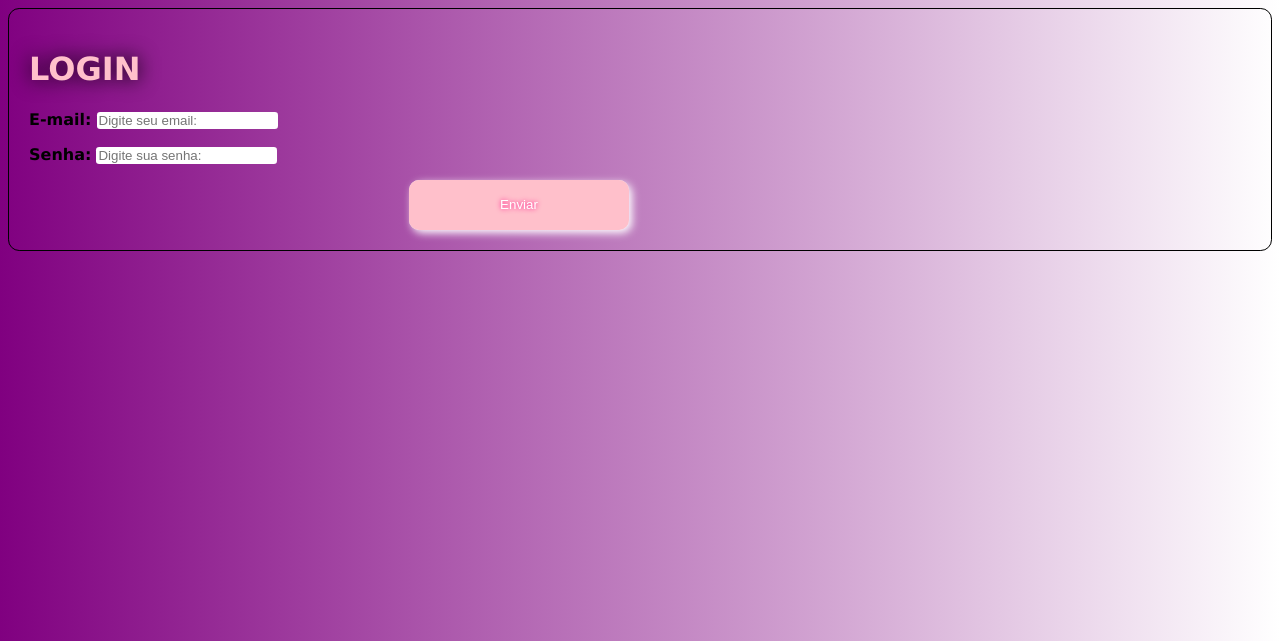
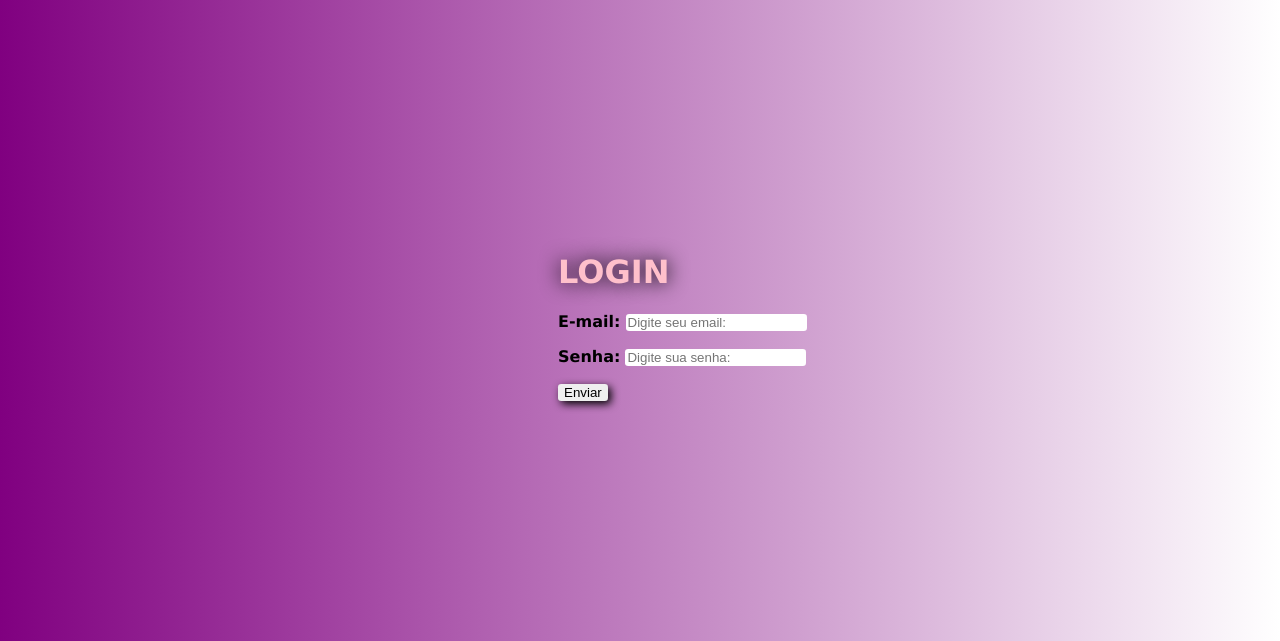
Before and after one commit to CaioTico/aplicacao-de-cadastro-e-login, a PHP site: page /login.php in a window 1280 px wide. Shown: the top 641 px of the page. Run offline with PHP 8.4, Linux system fonts and the light colour scheme.

Commit message:
alterado o código CSS do login por, ter feito no arquivo errado

```diff
--- a/_css/login.css
+++ b/_css/login.css
@@ -1,125 +1,25 @@
 body {
-    background-image: linear-gradient(90deg, purple, rgb(255, 255, 255));
-    background-repeat: no-repeat;
-    background-size: cover;
-    background-attachment: fixed;
-}
-
-.container {
-    width: 98vw;
-    height: 97vh;
-    display: flex;
-    flex-direction: row;
-    justify-content: center;
-    align-items: center;
+    background: linear-gradient(90deg, purple, rgb(255, 255, 255));
 }
 
 form {
+    margin-left: 550px;
+    margin-top: 20%;
     font-family: Verdana, Geneva, Tahoma, sans-serif;
-    border: solid 1px;
-    padding: 20px;
-    border-radius: 0.7rem;
-    padding-right: 10%;
-    align-items: center;
-    justify-content: center;
-
 }
 
-/* button:hover {
+button:hover {
     cursor: pointer;
     transition: .3s;
     transform: scale(1.2) translateY(-5px);
     border-radius: 0.2rem;
     border: none;
-    background-color: pink;
-    color: black;
-    -webkit-box-shadow: 0 3px 10px 0 rgb(0, 0, 0);
-    text-shadow: 0px 0px 5px black;
 }
 
 button {
     border-radius: 0.2rem;
     border: none;
     box-shadow: 3px 3px 8px;
-    margin-left: 47%;
-    padding: 10px;
-    padding-left: 30px;
-    padding-right: 30px;
-} */
-button {
-    border-radius: 0.2rem;
-    border: none;
-    outline: none;
-    border-radius: 0.2rem;
-    border: none;
-    box-shadow: 3px 3px 8px;
-    margin-left: 380px;
-}
-
-
-
-#caixa {
-    margin-left: 15px;
-}
-
-button {
-    width: 220px;
-    height: 50px;
-    border: none;
-    outline: none;
-    color: white;
-    cursor: pointer;
-    position: relative;
-    z-index: 0;
-    border-radius: 10px;
-    text-shadow: 0px 0px 5px rgb(255, 0, 128);
-}
-
-button:before {
-    content: '';
-    background: linear-gradient(45deg, #ff0000, #ff7300, #fffb00, #48ff00, #00ffd5, #002bff, #7a00ff, #ff00c8, #ff0000);
-    position: absolute;
-    top: -2px;
-    left:-2px;
-    background-size: 400%;
-    z-index: -1;
-    filter: blur(5px);
-    width: calc(100% + 4px);
-    height: calc(100% + 4px);
-    animation: glowing 20s linear infinite;
-    opacity: 0;
-    transition: opacity .3s ease-in-out;
-    border-radius: 10px;
-}
-
-button:active {
-    color: pink;
-}
-
-button:active:after {
-    background: transparent;
-}
-
-button:hover:before {
-    opacity: 1;
-}
-
-button:after {
-    z-index: -1;
-    content: '';
-    position: absolute;
-    width: 100%;
-    height: 100%;
-    background: pink;
-    left: 0;
-    top: 0;
-    border-radius: 10px;
-}
-
-@keyframes glowing {
-    0% { background-position: 0 0; }
-    50% { background-position: 400% 0; }
-    100% { background-position: 0 0; }
 }
 
 input {
@@ -141,24 +41,3 @@ h1 {
     color: pink;
     text-shadow: 0 0 20px black;
 }
-#colunas{
-    display: inline-block;
-    padding: 50px;
-    justify-content: center;
-    align-items: center;
-
-}
-#colunass{
-    display: inline-block;
-    padding: 50px;
-}
-
-
-@media only screen and (max-width: 1090px) {
-    div, button{
-        margin-left: 50vw;
-        margin-right: 50vw;
-        align-items: center;
-        justify-content: center;
-    }
-}
```
